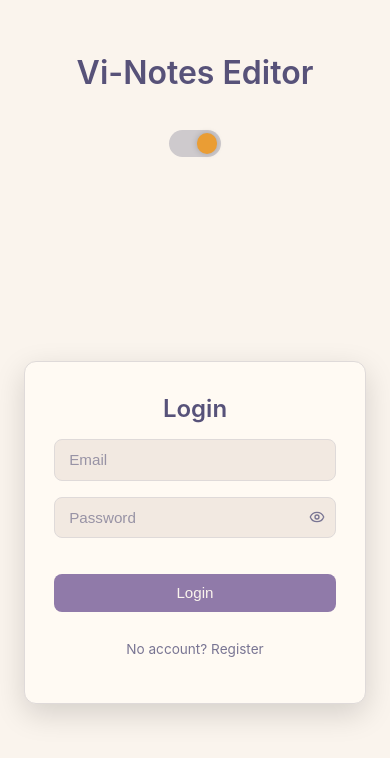
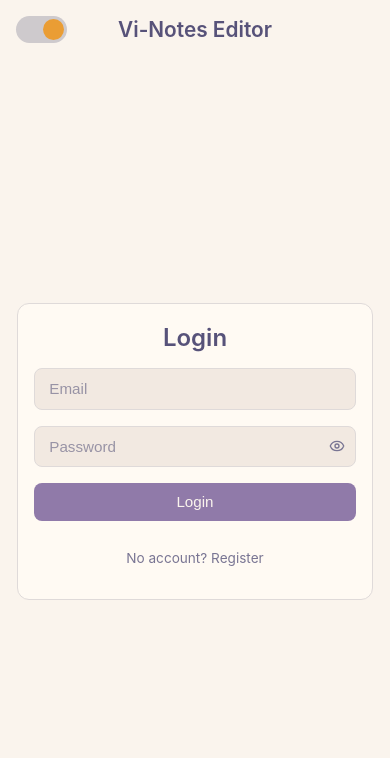
Before and after one commit to asmitmozumder/vi-notes-vicharanshala, a React (Vite) app in the folder client/: page / in a window 390 px wide. Shown: the top 758 px of the page. Built offline with nearby package versions, Linux system fonts and the light colour scheme.

Commit message:
style fixes

```diff
--- a/client/src/App.tsx
+++ b/client/src/App.tsx
@@ -8,7 +8,9 @@ function App() {
     const saved = localStorage.getItem("theme") as "dark" | "light" | null;
     if (saved) return saved;
 
-    const prefersDark = window.matchMedia("(prefers-color-scheme: dark)").matches;
+    const prefersDark = window.matchMedia(
+      "(prefers-color-scheme: dark)",
+    ).matches;
     return prefersDark ? "dark" : "light";
   });
 
@@ -36,8 +38,8 @@ function App() {
   return (
     <div className="app">
       <div className="app-header">
-        <h1>Vi-Notes Editor</h1>
-
+        <div className="header-inner">
+          <div className="header-left">
             <label className="theme-switch">
               <input
                 type="checkbox"
@@ -46,19 +48,23 @@ function App() {
               />
               <span className="slider" />
             </label>
+          </div>
 
+          <h1 className="header-title">Vi-Notes Editor</h1>
+
+          <div className="header-right">
             {isAuth && (
               <button className="logout-btn" onClick={handleLogout}>
                 Logout
               </button>
             )}
           </div>
+        </div>
+      </div>
 
-      {!isAuth ? (
-        <Auth onAuth={() => setIsAuth(true)} />
-      ) : (
-        <Editor />
-      )}
+      <div className="app-content">
+        {!isAuth ? <Auth onAuth={() => setIsAuth(true)} /> : <Editor />}
+      </div>
     </div>
   );
 }
--- a/client/src/components/Auth.tsx
+++ b/client/src/components/Auth.tsx
@@ -80,7 +80,15 @@ const Auth = ({ onAuth }: { onAuth: () => void }) => {
         <p
           className="auth-toggle"
           onClick={() =>
-            setMode((prev) => (prev === "login" ? "register" : "login"))
+            setMode((prev) => {
+              const newMode = prev === "login" ? "register" : "login";
+
+              setEmail("");
+              setPassword("");
+              setShowPassword(false);
+
+              return newMode;
+            })
           }
         >
           {mode === "login"
--- a/client/src/components/Editor.tsx
+++ b/client/src/components/Editor.tsx
@@ -46,19 +46,12 @@ const Editor = () => {
     }
   };
 
-  const handleInput = (e: React.FormEvent<HTMLTextAreaElement>) => {
-    const el = e.currentTarget;
-    el.style.height = "auto";
-    el.style.height = el.scrollHeight + "px";
-  };
-
   return (
     <div className="editor-wrapper">
       <textarea
         placeholder="Start writing..."
         value={text}
         onChange={(e) => setText(e.target.value)}
-        onInput={handleInput}
         onKeyDown={handleKeyDown}
         onKeyUp={handleKeyUp}
         onPaste={logPaste}
--- a/client/src/styles.css
+++ b/client/src/styles.css
@@ -32,8 +32,6 @@
   --highlight: #cecacd;
 }
 
-
-
 html {
   font-size: 16px;
 }
@@ -43,70 +41,78 @@ body {
   background: var(--base);
   color: var(--text);
   font-family: -apple-system, BlinkMacSystemFont, "Segoe UI", Roboto, sans-serif;
-
   height: 100vh;
   overflow: hidden;
 }
 
 .app {
-  max-width: 68rem;
-  margin: 0 auto;
-  padding: 2rem 1.5rem;
-
   height: 100vh;
   display: flex;
   flex-direction: column;
 }
 
 .app-header {
-  position: relative;
-  text-align: center;
-  margin-bottom: 2rem;
+  width: 100%;
+  display: flex;
+  justify-content: center;
 }
 
-.app-header h1 {
+.header-inner {
+  width: 100%;
+  max-width: 60rem;
+
+  display: flex;
+  align-items: center;
+  justify-content: space-between;
+
+  padding: 1rem;
+  box-sizing: border-box;
+
+  position: relative;
+}
+
+.header-left {
+  display: flex;
+  align-items: center;
+}
+
+.header-title {
+  position: absolute;
+  left: 50%;
+  transform: translateX(-50%);
+
   font-size: 2rem;
   font-weight: 600;
+  margin: 0;
+
+  white-space: nowrap;
 }
 
-
-
-.theme-toggle {
-  margin-top: 1rem;
-  padding: 0.4rem 1rem;
-  font-size: 0.9rem;
-
-  border: 1px solid var(--border);
-  border-radius: 0.5rem;
-
-  background: var(--surface);
-  color: var(--text);
-
-  cursor: pointer;
+.header-right {
+  display: flex;
+  align-items: center;
 }
 
-.theme-toggle:hover {
-  background: var(--overlay);
+.app-content {
+  flex: 1;
+  display: flex;
+  align-items: center;
+  justify-content: center;
+  padding: 1rem;
 }
 
-
-
 .editor-wrapper {
+  width: 100%;
+  max-width: 60rem;
   display: flex;
   flex-direction: column;
-  align-items: center;
-
-  width: 100%;
-  overflow: hidden;
+  gap: 1rem;
 }
 
 textarea {
   width: 100%;
-  max-width: 60rem;
-  min-width: 28rem;
-
-  min-height: 6rem;
-  max-height: 65vh;
+  height: calc(100vh - 16rem);
+  min-height: 12rem;
 
   background: var(--surface);
   color: var(--text);
@@ -123,9 +129,6 @@ textarea {
   overflow-y: auto;
 
   box-sizing: border-box;
-
-  transition: height 0.08s ease, border-color 0.2s ease;
-  will-change: height;
 }
 
 textarea::placeholder {
@@ -136,8 +139,6 @@ textarea:focus {
   outline: none;
   border-color: var(--primary);
 }
-
-
 
 textarea::-webkit-scrollbar {
   width: 0.6rem;
@@ -157,18 +158,13 @@ textarea::-webkit-scrollbar-thumb:hover {
   background: var(--primary);
 }
 
-/* Firefox */
 textarea {
   scrollbar-width: thin;
   scrollbar-color: var(--highlight) var(--base);
 }
 
-
-
 button {
-  margin-top: 1.25rem;
   padding: 0.65rem 1.4rem;
-
   font-size: 0.95rem;
   font-weight: 500;
 
@@ -186,14 +182,30 @@ button:hover {
   background: var(--accent);
 }
 
+.logout-btn {
+  padding: 0.4rem 0.9rem;
+  font-size: 0.8rem;
 
+  white-space: nowrap;
+
+  background: transparent;
+  color: var(--text);
+
+  border: 1px solid var(--border);
+  border-radius: 0.4rem;
+
+  cursor: pointer;
+}
+
+.logout-btn:hover {
+  background: var(--overlay);
+}
 
 .theme-switch {
   position: relative;
   display: inline-block;
   width: 3.2rem;
   height: 1.7rem;
-  margin-top: 1rem;
 }
 
 .theme-switch input {
@@ -238,60 +250,11 @@ button:hover {
   background-color: var(--secondary);
 }
 
-.slider::before {
-  box-shadow: 0 0 6px rgba(0, 0, 0, 0.2);
-}
-
-
-
-.toast {
-  position: fixed;
-  bottom: 1.5rem;
-  right: 1.5rem;
-
-  background: var(--surface);
-  color: var(--text);
-
-  padding: 0.75rem 1.25rem;
-
-  border-radius: 0.5rem;
-  border: 1px solid var(--border);
-
-  box-shadow: 0 6px 20px rgba(0, 0, 0, 0.2);
-
-  font-size: 0.9rem;
-
-  animation: slideIn 0.3s ease;
-}
-
-.toast.success {
-  border-left: 4px solid var(--primary);
-}
-
-.toast.error {
-  border-left: 4px solid var(--accent);
-}
-
-@keyframes slideIn {
-  from {
-    opacity: 0;
-    transform: translateY(20px) translateX(20px);
-  }
-  to {
-    opacity: 1;
-    transform: translateY(0) translateX(0);
-  }
-}
-
-/* =========================
-   AUTH PAGE
-========================= */
-
 .auth-container {
-  flex: 1;
+  width: 100%;
   display: flex;
+  justify-content: center;
   align-items: center;
-  justify-content: center;
 }
 
 .auth-box {
@@ -307,18 +270,14 @@ button:hover {
   display: flex;
   flex-direction: column;
   gap: 1rem;
-
-  box-shadow: 0 10px 30px rgba(0, 0, 0, 0.15);
 }
 
-/* Title */
 .auth-box h2 {
   text-align: center;
   margin: 0;
   font-weight: 600;
 }
 
-/* Inputs */
 .auth-box input {
   padding: 0.7rem 0.9rem;
 
@@ -340,9 +299,6 @@ button:hover {
   border-color: var(--primary);
 }
 
-/* Button already styled globally */
-
-/* Toggle text */
 .auth-toggle {
   text-align: center;
   font-size: 0.85rem;
@@ -352,27 +308,6 @@ button:hover {
 
 .auth-toggle:hover {
   color: var(--primary);
-}
-
-.logout-btn {
-  position: absolute;
-  right: 2rem;
-  top: 2rem;
-
-  padding: 0.4rem 0.9rem;
-  font-size: 0.8rem;
-
-  background: transparent;
-  color: var(--text);
-
-  border: 1px solid var(--border);
-  border-radius: 0.4rem;
-
-  cursor: pointer;
-}
-
-.logout-btn:hover {
-  background: var(--overlay);
 }
 
 .password-wrapper {
@@ -395,10 +330,81 @@ button:hover {
   justify-content: center;
 
   cursor: pointer;
-
   color: var(--subtle);
 }
 
 .eye-toggle:hover {
   color: var(--primary);
 }
+
+.toast {
+  position: fixed;
+  bottom: 1.5rem;
+  right: 1.5rem;
+
+  background: var(--surface);
+  color: var(--text);
+
+  padding: 0.75rem 1.25rem;
+
+  border-radius: 0.5rem;
+  border: 1px solid var(--border);
+
+  box-shadow: 0 6px 20px rgba(0, 0, 0, 0.2);
+
+  font-size: 0.9rem;
+}
+
+.toast.success {
+  border-left: 4px solid var(--primary);
+}
+
+.toast.error {
+  border-left: 4px solid var(--accent);
+}
+
+@media (max-width: 768px) {
+  .header-title {
+    font-size: 1.5rem;
+  }
+
+  .logout-btn {
+    padding: 0.35rem 0.6rem;
+    font-size: 0.75rem;
+  }
+
+  textarea {
+    height: calc(100vh - 18rem);
+    font-size: 1rem;
+    padding: 1rem;
+  }
+
+  button {
+    width: 100%;
+  }
+
+  .auth-box {
+    max-width: 90%;
+    padding: 1.5rem 1.2rem;
+  }
+}
+
+@media (max-width: 480px) {
+  .header-title {
+    font-size: 1.3rem;
+  }
+
+  .logout-btn {
+    padding: 0.3rem 0.5rem;
+    font-size: 0.7rem;
+  }
+
+  textarea {
+    height: calc(100vh - 20rem);
+    font-size: 0.95rem;
+  }
+
+  .auth-box {
+    padding: 1.2rem 1rem;
+  }
+}
```
Also changed, not shown: 1 other file (tests, documents, lock files or other folders). Lines whose indentation alone changed are shown as unchanged.
